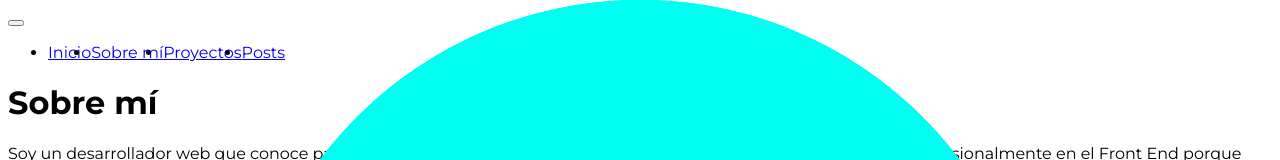
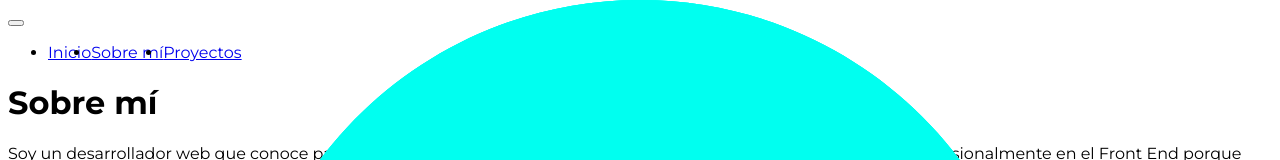
Before and after one commit to frangercenteno/portfolio, a Next.js app: page /about-me in a window 1280 px wide. Shown: the top 160 px of the page. Built offline with nearby package versions, Linux system fonts and the light colour scheme.

Commit message:
chore: remove post section

```diff
--- a/constants.ts
+++ b/constants.ts
@@ -24,12 +24,12 @@ export const routes: Route[] = [
     url: "/projects",
     id: 3,
   },
-  {
-    name: "Posts",
-    slug: "/posts",
-    url: "/posts",
-    id: 4,
-  },
+  // {
+  //   name: "Posts",
+  //   slug: "/posts",
+  //   url: "/posts",
+  //   id: 4,
+  // },
 ];
 
 export const technologies: Technology[] = [
--- a/pages/index.tsx
+++ b/pages/index.tsx
@@ -3,7 +3,7 @@ import { FC } from "react";
 import Layout from "@/components/Layout";
 import Hero from "@/sections/Hero";
 import Projects from "@/sections/Projects";
-import Posts from "@/sections/Posts";
+// import Posts from "@/sections/Posts";
 
 import { BASE_API } from "../constants";
 import { GitHubData } from "@/interfaces/GitHub";
@@ -15,12 +15,12 @@ interface HomeProps {
   posts: Post[];
 }
 
-const Home: FC<HomeProps> = ({ data, posts }) => {
+const Home: FC<HomeProps> = ({ data, /*posts*/ }) => {
   return (
     <Layout pageTitle="Bienvenido">
       <Hero />
       <Projects data={data} />
-      <Posts posts={posts} />
+      {/* <Posts posts={posts} /> */}
     </Layout>
   );
 };
```
Also changed, not shown: 1 other file (tests, documents, lock files or other folders).
